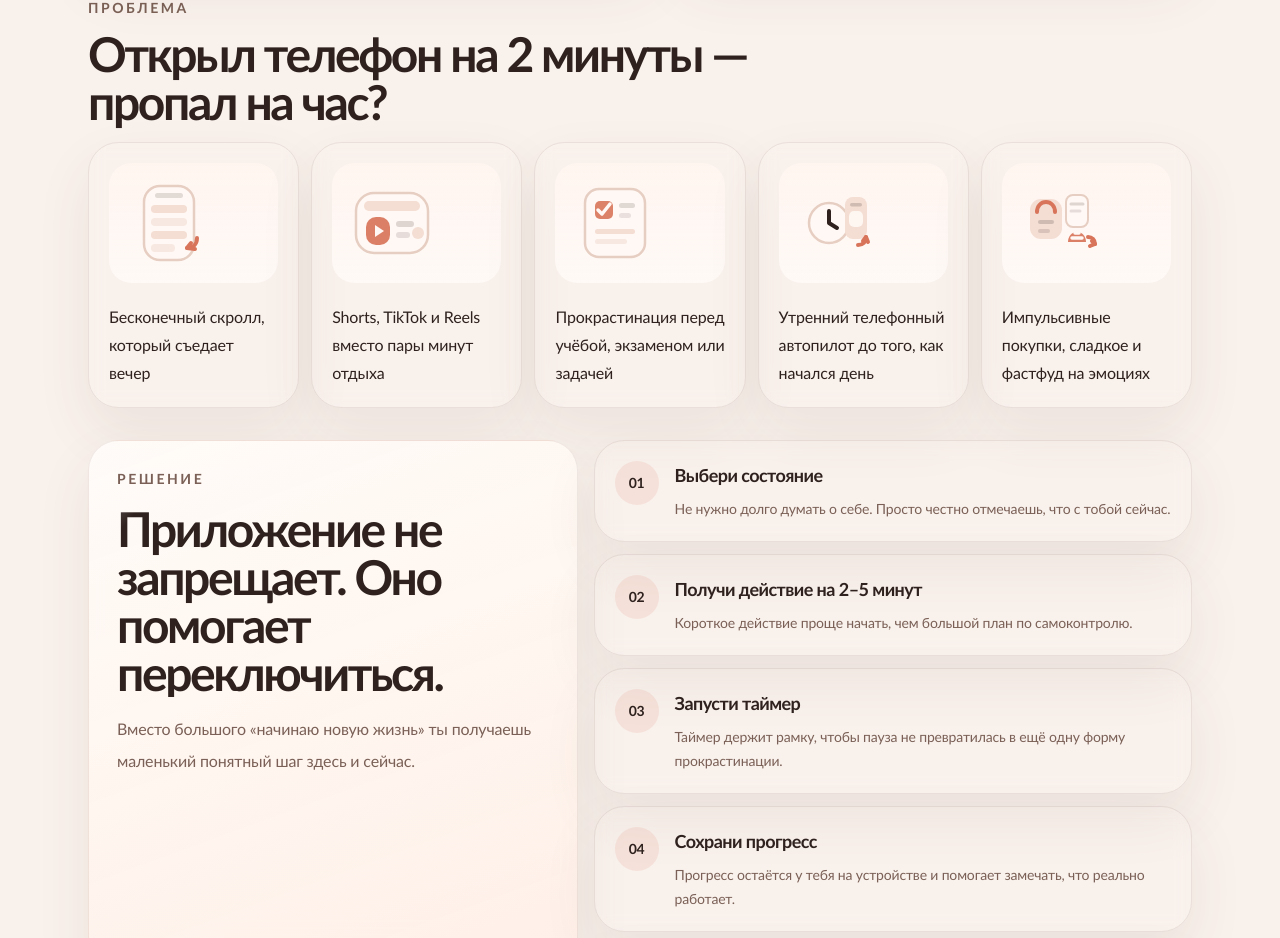
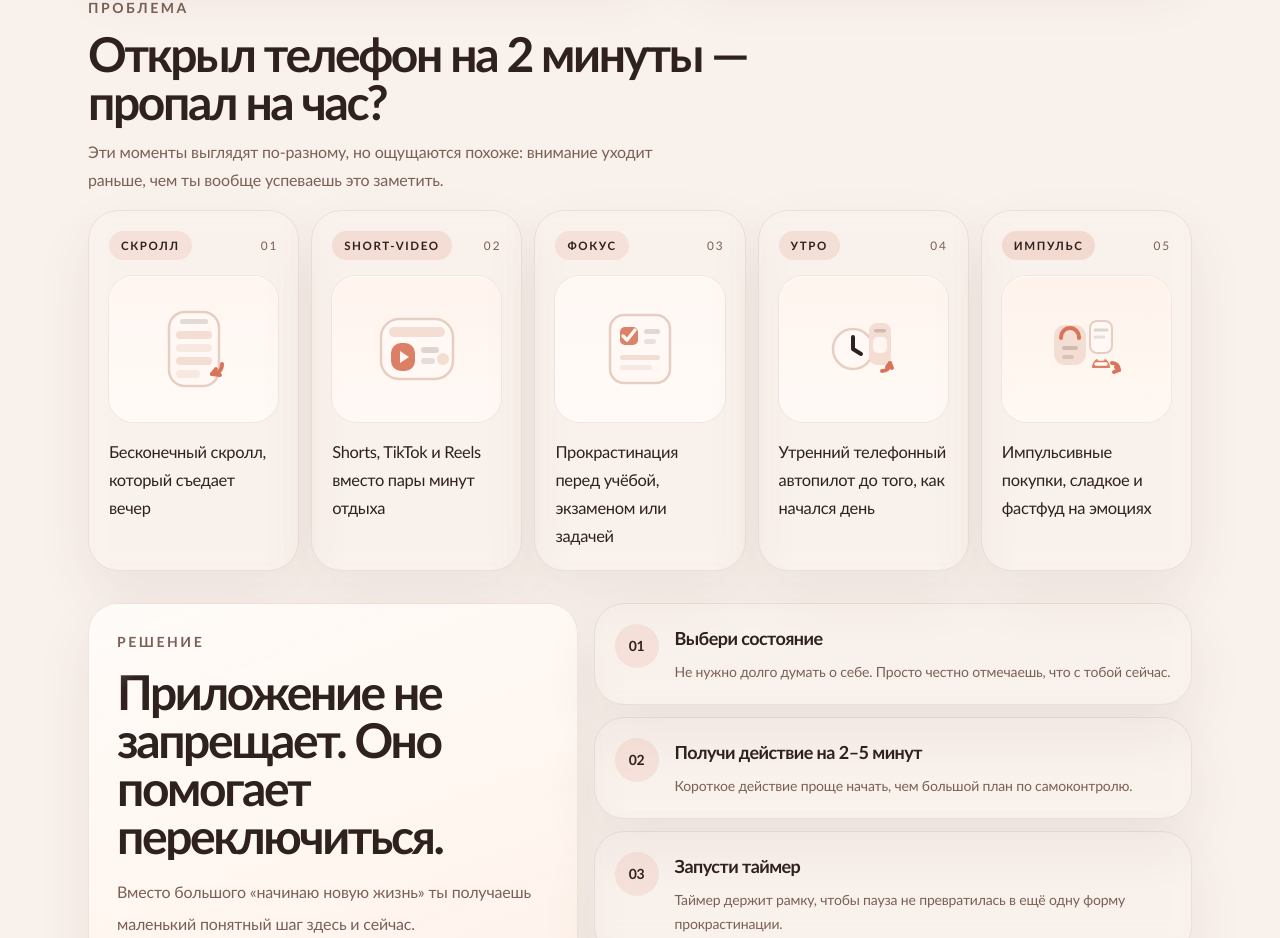
Before and after one commit to Cho1oBoy/Dopamine-Menu, a Next.js app: page / in a window 1280 px wide. Shown: the part 957-1895 px from the top of the page. Built offline with nearby package versions, Linux system fonts and the light colour scheme.

Commit message:
Polish problem section cards

```diff
--- a/components/landing-page.tsx
+++ b/components/landing-page.tsx
@@ -74,6 +74,39 @@ const navItems = [
   { href: "#inside", label: "Что внутри" },
   { href: "#who", label: "Для кого" }
 ];
+
+const problemCardMeta = {
+  doomscroll: {
+    badge: "Скролл",
+    shellClassName:
+      "bg-[linear-gradient(180deg,rgba(255,245,240,0.98),rgba(255,251,247,0.92))]",
+    badgeClassName: "bg-[rgba(216,116,90,0.12)] text-[var(--ink)]"
+  },
+  reels: {
+    badge: "Short-video",
+    shellClassName:
+      "bg-[linear-gradient(180deg,rgba(255,243,237,0.98),rgba(255,249,245,0.92))]",
+    badgeClassName: "bg-[rgba(216,116,90,0.16)] text-[var(--ink)]"
+  },
+  study: {
+    badge: "Фокус",
+    shellClassName:
+      "bg-[linear-gradient(180deg,rgba(255,247,242,0.98),rgba(255,251,248,0.92))]",
+    badgeClassName: "bg-[rgba(216,116,90,0.12)] text-[var(--ink)]"
+  },
+  "morning-phone": {
+    badge: "Утро",
+    shellClassName:
+      "bg-[linear-gradient(180deg,rgba(255,244,238,0.98),rgba(255,250,246,0.92))]",
+    badgeClassName: "bg-[rgba(216,116,90,0.14)] text-[var(--ink)]"
+  },
+  impulse: {
+    badge: "Импульс",
+    shellClassName:
+      "bg-[linear-gradient(180deg,rgba(255,242,235,0.98),rgba(255,248,243,0.92))]",
+    badgeClassName: "bg-[rgba(216,116,90,0.18)] text-[var(--ink)]"
+  }
+} as const;
 
 function ProblemIllustration({
   id,
@@ -366,19 +399,48 @@ export function LandingPage() {
             <h2 className="text-[2rem] font-semibold leading-[1] tracking-[-0.05em] text-[var(--ink)] sm:text-[3rem]">
               Открыл телефон на 2 минуты — пропал на час?
             </h2>
+            <p className="max-w-xl text-sm leading-7 text-[var(--ink-soft)] sm:text-[1rem]">
+              Эти моменты выглядят по-разному, но ощущаются похоже: внимание уходит раньше,
+              чем ты вообще успеваешь это заметить.
+            </p>
           </div>
 
           <div className="grid gap-3 sm:grid-cols-2 xl:grid-cols-5">
-            {problemPoints.map((item) => (
-              <Card key={item.id} className="min-h-[14rem] border-[rgba(120,83,66,0.08)] bg-white/84 p-5">
-                <div className="flex h-full flex-col gap-5">
-                  <div className="rounded-[1.4rem] bg-[linear-gradient(180deg,rgba(255,245,240,0.95),rgba(255,250,247,0.88))] p-3">
-                    <ProblemIllustration id={item.id} label={item.illustrationLabel} />
+            {problemPoints.map((item) => {
+              const meta = problemCardMeta[item.id];
+
+              return (
+                <Card
+                  key={item.id}
+                  className="group min-h-[15.5rem] border-[rgba(120,83,66,0.08)] bg-white/88 p-4 transition duration-300 hover:-translate-y-1 hover:shadow-[0_20px_40px_rgba(88,62,53,0.08)] sm:p-5"
+                >
+                  <div className="flex h-full flex-col gap-4">
+                    <div className="flex items-center justify-between gap-3">
+                      <span
+                        className={`inline-flex rounded-full px-3 py-1.5 text-[0.72rem] font-semibold uppercase tracking-[0.14em] ${meta.badgeClassName}`}
+                      >
+                        {meta.badge}
+                      </span>
+                      <span className="text-[0.74rem] font-medium uppercase tracking-[0.16em] text-[var(--ink-soft)]">
+                        0{problemPoints.findIndex((problemPoint) => problemPoint.id === item.id) + 1}
+                      </span>
+                    </div>
+
+                    <div
+                      className={`rounded-[1.55rem] p-3 shadow-[inset_0_1px_0_rgba(255,255,255,0.65)] ring-1 ring-[rgba(120,83,66,0.06)] transition duration-300 group-hover:scale-[1.02] ${meta.shellClassName}`}
+                    >
+                      <div className="flex min-h-[7.6rem] items-center justify-center">
+                        <ProblemIllustration id={item.id} label={item.illustrationLabel} />
+                      </div>
+                    </div>
+
+                    <p className="max-w-[16rem] text-[1.03rem] font-medium leading-7 tracking-[-0.02em] text-[var(--ink)]">
+                      {item.label}
+                    </p>
                   </div>
-                  <p className="text-base leading-7 text-[var(--ink)]">{item.label}</p>
-                </div>
-              </Card>
-            ))}
+                </Card>
+              );
+            })}
           </div>
         </section>
 
```
